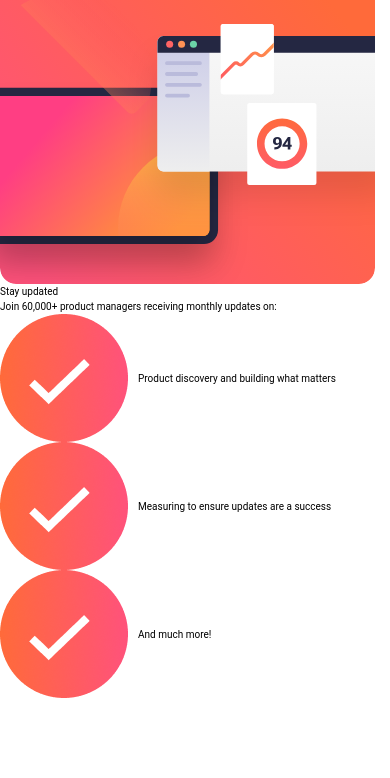
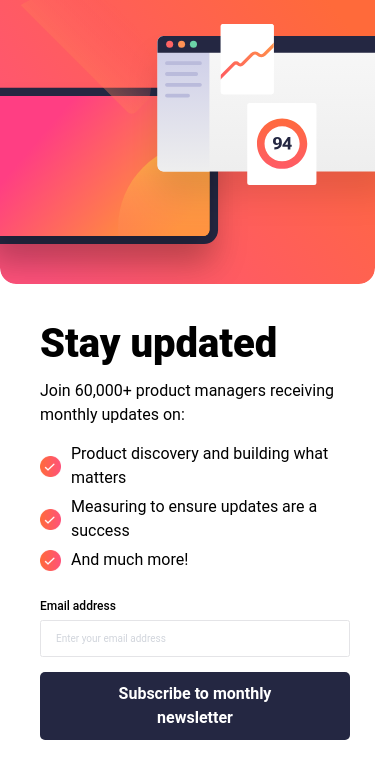
Before and after one commit to MikeG404/newsletter, a React (Vite) app: page / in a window 390 px wide. Shown: the top 778 px of the page. Built offline with nearby package versions, Linux system fonts and the light colour scheme.

Commit message:
Almost finish mobile design

```diff
--- a/src/App.css
+++ b/src/App.css
@@ -1,4 +1,5 @@
 @import "tailwindcss";
+@import url('https://fonts.googleapis.com/css2?family=Roboto:wght@400;500;700;900&display=swap');
 
 :root {
     --white: #fff;
@@ -44,7 +45,7 @@ body {
 .text-preset-2-regular {
     font-size: 1.6rem;
     line-height: 1.5;
-    font-weight: 500;
+    font-weight: 400;
     letter-spacing: 0;
 }
 
--- a/src/App.jsx
+++ b/src/App.jsx
@@ -1,6 +1,8 @@
 import './App.css'
 import Illustration from "./components/Illustration.jsx";
 import AdvantageList from "./components/AdvantageList.jsx";
+import TextInput from "./components/TextInput.jsx";
+import Button from "./components/Button.jsx";
 
 function App() {
 
@@ -9,10 +11,16 @@ function App() {
           <section className="card">
             <Illustration />
           </section>
-          <section className="text-content">
-            <h1>Stay updated</h1>
-              <p>Join 60,000+ product managers receiving monthly updates on:</p>
-              <AdvantageList />
+          <section className="flex flex-col justify-center gap-10 px-16 py-16">
+              <div className="flex flex-col gap-6">
+                <h1 className="text-preset-1">Stay updated</h1>
+                  <p className="text-preset-2-regular">Join 60,000+ product managers receiving monthly updates on:</p>
+                  <AdvantageList />
+              </div>
+              <form action="" className="flex flex-col gap-6">
+                  <TextInput name="email" label="Email address" placeholder="Enter your email address"  />
+                  <Button text='Subscribe to monthly newsletter' variant='primary'/>
+              </form>
           </section>
       </main>
   )
--- a/src/components/AdvantageList.jsx
+++ b/src/components/AdvantageList.jsx
@@ -8,12 +8,12 @@ const advantages = {
 
 export default function AdvantageList() {
     return (
-        <ul>
+        <ul className="flex flex-col gap-2">
             {Object.entries(advantages).map((advantage) => {
                 return (
-                    <li key={advantage[0]} className="flex items-center gap-4">
-                        <img src={CheckIcon} alt="Check icon" />
-                        <p>{advantage[1]}</p>
+                    <li key={advantage[0]} className="flex justify-start items-center gap-4">
+                        <img src={CheckIcon} alt="Check icon" className="w-[21px] h-[21px] items-start" />
+                        <p className="text-preset-2-regular">{advantage[1]}</p>
                     </li>
                 );
             })}
--- a/src/components/Button.jsx
+++ b/src/components/Button.jsx
@@ -15,7 +15,7 @@ export default function Button({text, variant = 'primary'}) {
     return (
         <button
             type="submit"
-            className="px-[72px] py-4 text-white rounded-lg"
+            className="px-[72px] py-4 text-white rounded-lg text-preset-2-bold"
             style={{ background: v.background, boxShadow: v.boxShadow }}
         >
             {text}
```
